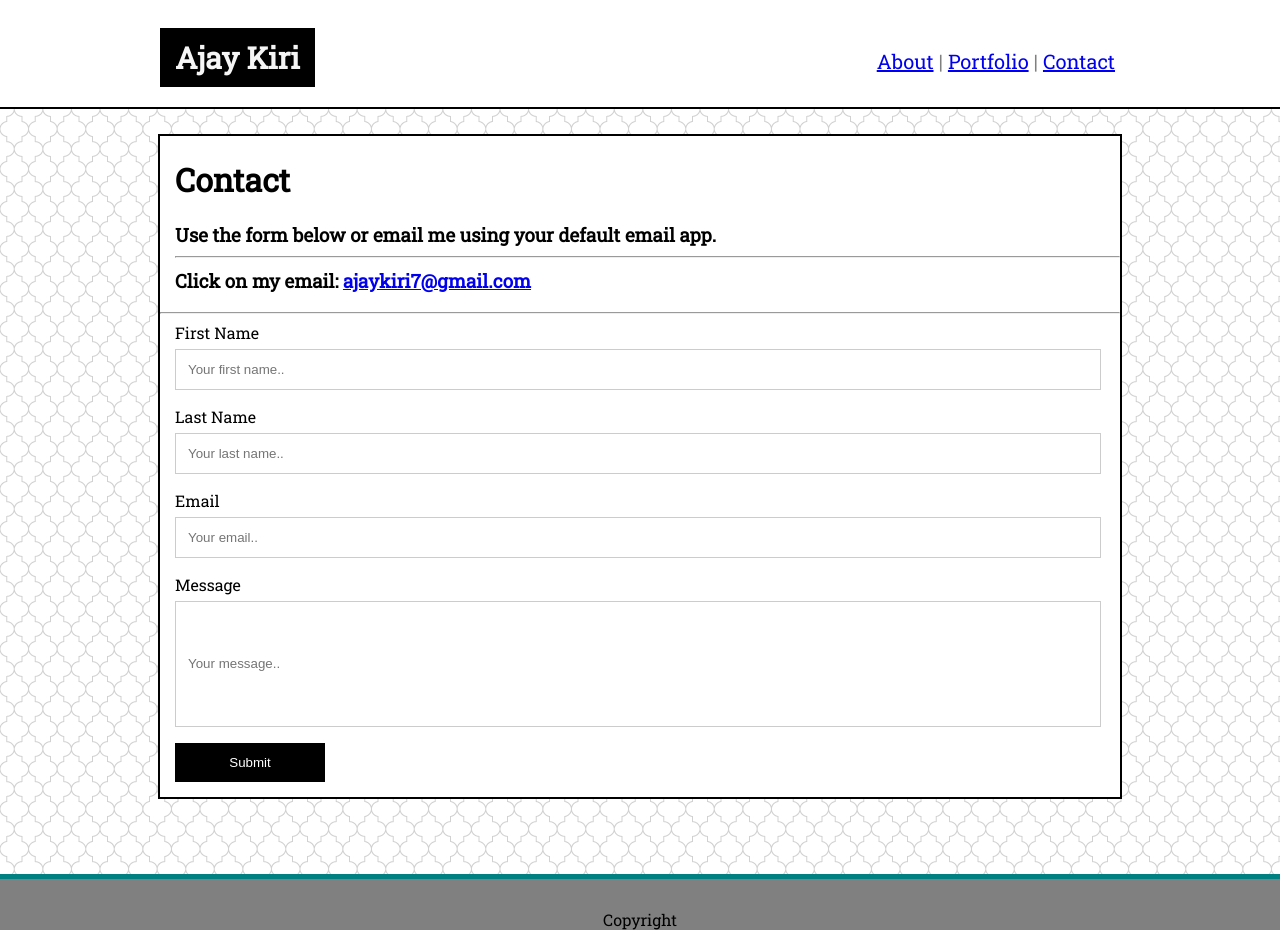
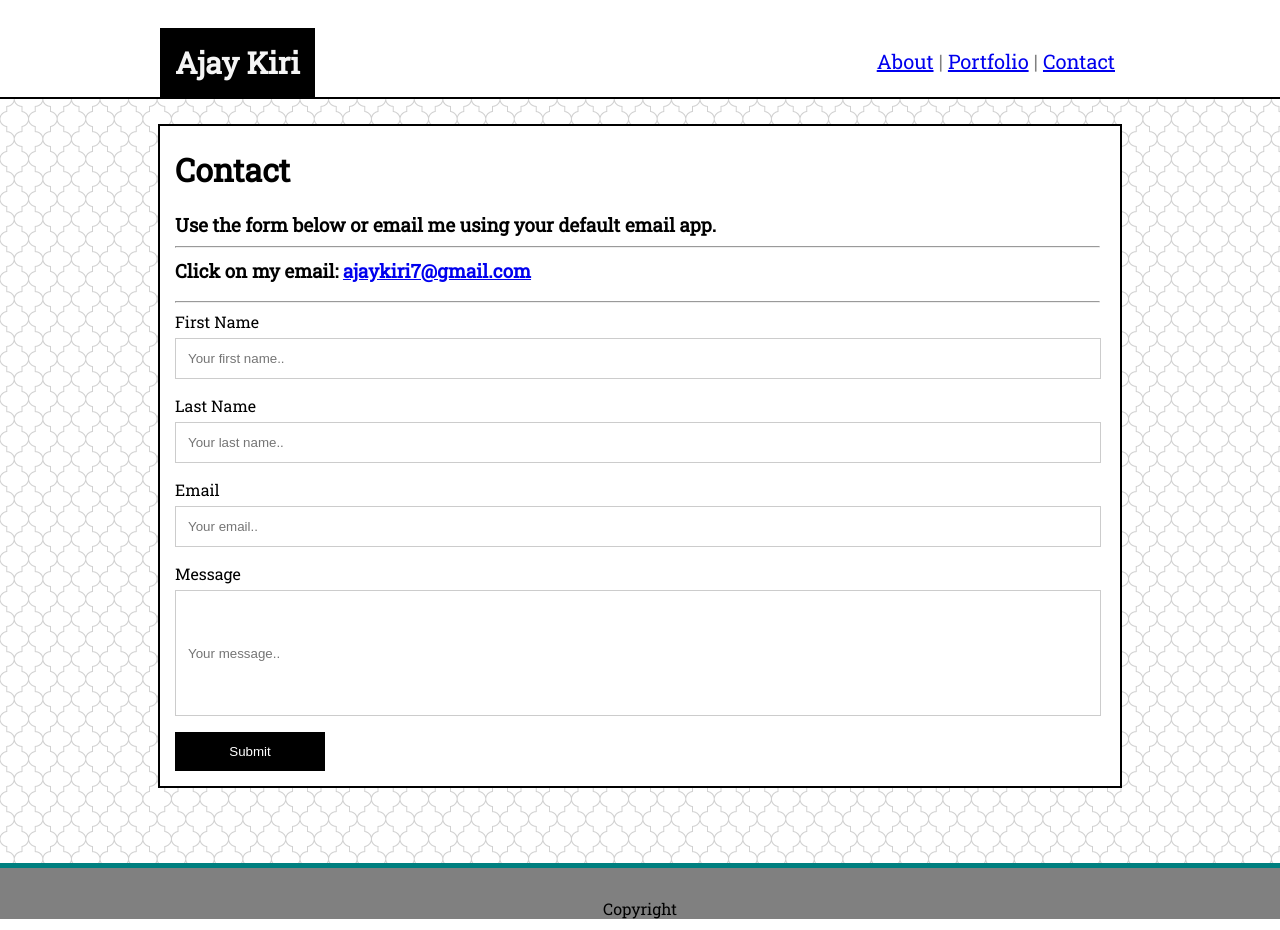
Before and after one commit to sahasra101/Ajay-Kiri-Portfolio, a plain HTML site: page contact.html in a window 1280 px wide. Drawn offline with Linux system fonts and the light colour scheme.

Commit message:
changes to formatting for lines, name block and port image labels

```diff
--- a/assets/css/style.css
+++ b/assets/css/style.css
@@ -15,6 +15,7 @@ body {
 
 header {
     margin: auto;
+    margin-bottom: 0px;
     width: 960px;
 
 }
@@ -22,8 +23,9 @@ header {
 #titleName {
     background-color: black;
     margin-left: 0%;
-    padding-top: 10px;
-    padding-bottom: 10px;
+    margin-bottom: 0%;
+    padding-top: 15px;
+    padding-bottom: 15px;
     padding-left: 15px;
     padding-right: 15px;
     float: left;
@@ -39,6 +41,7 @@ header {
     color: grey;
     padding-top: 20px;
     padding-right: 5px;
+    margin-bottom: 0%;
     float: right;
 }
 
@@ -94,6 +97,16 @@ footer {
     margin-left: 15px;
     width: 930px;
 }
+#contactEmail {
+    margin-left: 15px;
+    margin-right: 15px:
+}
+
+.innerContactLine {
+    margin-left: 15px;
+    margin-right: 20px;
+}
+
 
 #contactEmail {
     padding-left: 15px;
@@ -154,7 +167,7 @@ input[type=submit] {
     position: absolute;
     background-color: black;
     color: white;
-    bottom: 25px;
+    bottom: 125px;
     width: 300px;
     text-align: center;
     }
@@ -189,36 +202,6 @@ input[type=submit] {
   height: 300px;
 }
 
-  /* #portPic1 {
-      display: block;
-      margin: auto;
-      padding: 25px;
-  }
-
-  #portPic2 {
-    display: block;
-    margin: auto;
-    padding: 25px;
+  #emailDirect {
+    padding-left: 15px; padding-right: 20px;
 }
-
-#portPic3 {
-    display: block;
-    margin: auto;
-    padding: 25px;
-}
-
-#portPic4 {
-    display: block;
-    margin: auto;
-    padding: 25px;
-}
-
-#portPic5 {
-    display: block;
-    margin: auto;
-    padding: 25px;
-} */
-
-#emailDirect {
-    padding-left: 15px;
-}
--- a/contact.html
+++ b/contact.html
@@ -38,7 +38,7 @@
                 Click on my email: <a href="mailto:ajaykiri7@gmail.com">ajaykiri7@gmail.com</a>
             </h3>
 
-            <hr>
+            <hr class="innerContactLine">
 
             <label for="fname">First Name</label>
             <input type="text" id="fname" name="firstname" placeholder="Your first name..">
```
Also changed, not shown: index.html (+1 -1 lines), portfolio.html (+1 -1 lines).
